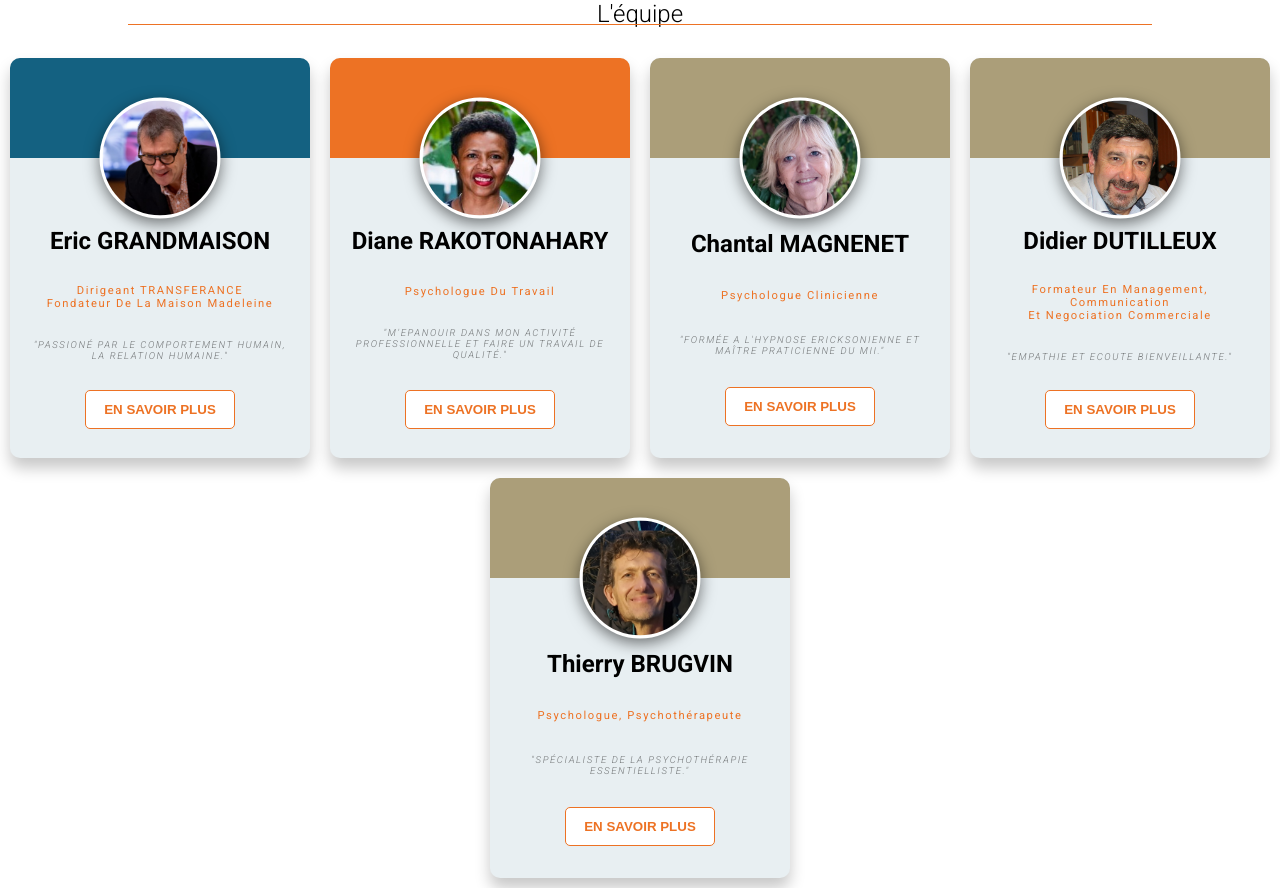
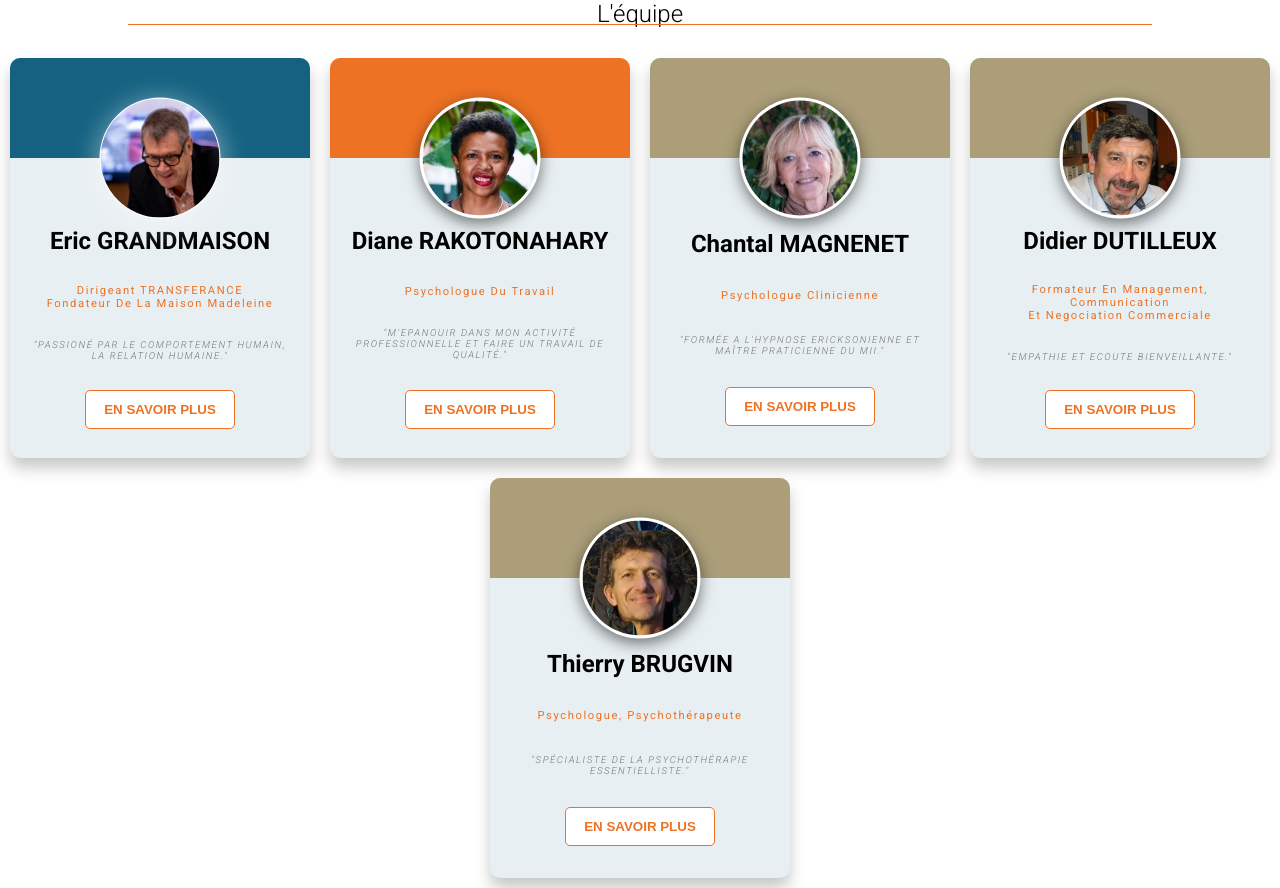
Before and after one commit to ChrisLH76/Learning, a plain HTML site: page index.html in a window 1280 px wide. In both pictures the pointer is over the element 160 px from the left and 158 px from the top of the page. Drawn offline with Linux system fonts and the light colour scheme.

Commit message:
card hover updated

```diff
--- a/style.css
+++ b/style.css
@@ -74,6 +74,13 @@ body {
   background-color: white;
   padding: 3px;
   box-shadow: 0 5px 15px rgba(0, 0, 0, 0.52);
+  transition: 0.6s;
+}
+
+.card-img-container:hover {
+  box-shadow: 0 5px 30px rgba(255, 255, 255, 0.52);
+  transition: 0.3s;
+  padding: 1px;
 }
 
 .card-img {
```
